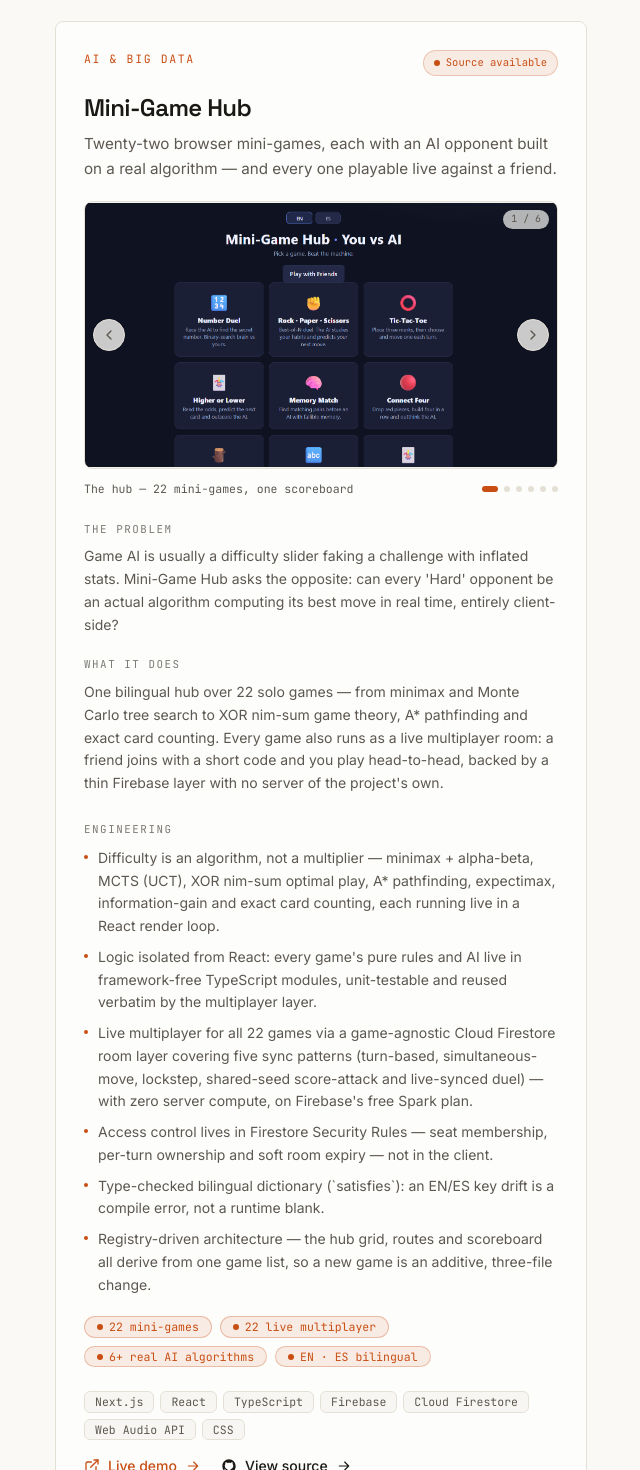
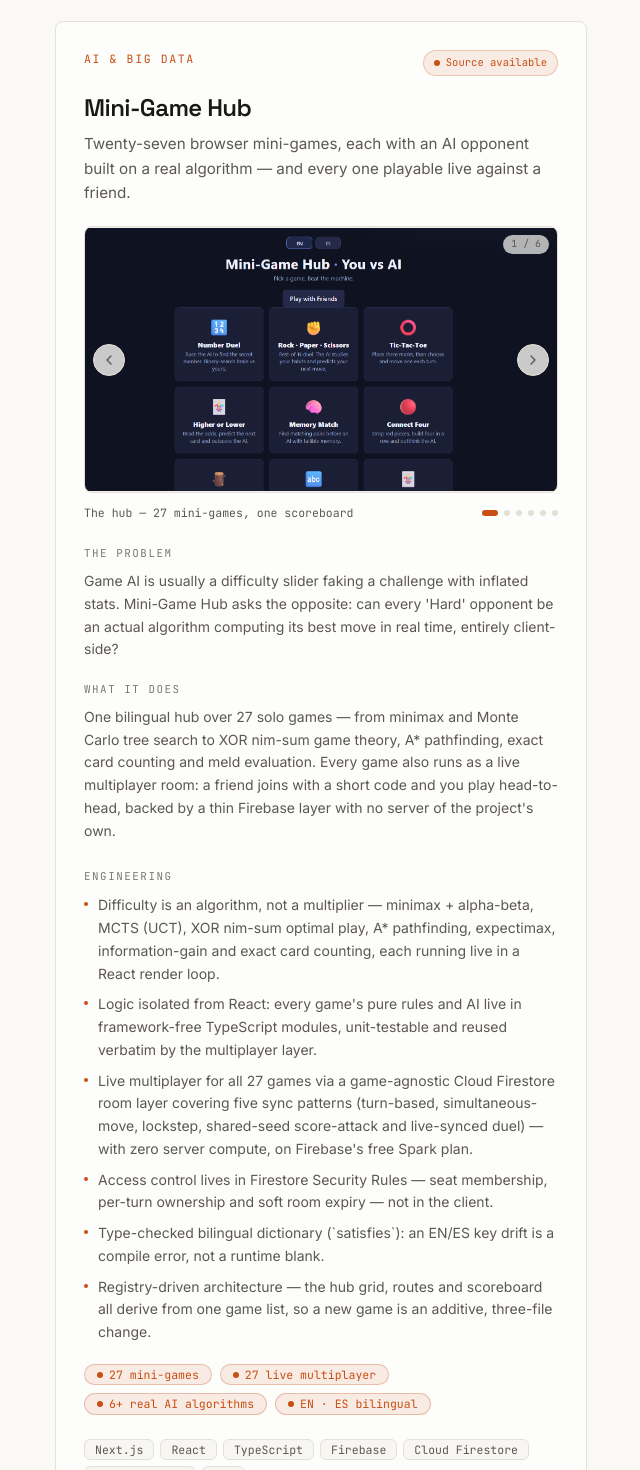
Before and after one commit to JoanOliver04/portfolio, a Next.js app: page / in a window 1280 px wide. Shown: the part 4120-5590 px from the top of the page, without its empty margins (41-681 px from the left). Built offline with nearby package versions, Linux system fonts and the light colour scheme.

Commit message:
Update Mini-Game Hub portfolio details

```diff
--- a/src/content/projects.ts
+++ b/src/content/projects.ts
@@ -264,7 +264,7 @@ export const projects: Project[] = [
     images: [
       {
         src: "/projects/minigame-hub/01-home.png",
-        caption: { en: "The hub — 22 mini-games, one scoreboard", es: "El hub — 22 minijuegos, un marcador" },
+        caption: { en: "The hub — 27 mini-games, one scoreboard", es: "El hub — 27 minijuegos, un marcador" },
       },
       {
         src: "/projects/minigame-hub/02-connect-four.png",
@@ -288,22 +288,22 @@ export const projects: Project[] = [
       },
     ],
     tagline: {
-      en: "Twenty-two browser mini-games, each with an AI opponent built on a real algorithm — and every one playable live against a friend.",
-      es: "Veintidós minijuegos de navegador, cada uno con una IA basada en un algoritmo real — y todos jugables en directo contra un amigo.",
+      en: "Twenty-seven browser mini-games, each with an AI opponent built on a real algorithm — and every one playable live against a friend.",
+      es: "Veintisiete minijuegos de navegador, cada uno con una IA basada en un algoritmo real — y todos jugables en directo contra un amigo.",
     },
     problem: {
       en: "Game AI is usually a difficulty slider faking a challenge with inflated stats. Mini-Game Hub asks the opposite: can every 'Hard' opponent be an actual algorithm computing its best move in real time, entirely client-side?",
       es: "La IA de los juegos suele ser un control de dificultad que finge un reto inflando estadísticas. Mini-Game Hub plantea lo contrario: ¿puede cada rival en 'difícil' ser un algoritmo real que calcula su mejor jugada en tiempo real, íntegramente en el cliente?",
     },
     product: {
-      en: "One bilingual hub over 22 solo games — from minimax and Monte Carlo tree search to XOR nim-sum game theory, A* pathfinding and exact card counting. Every game also runs as a live multiplayer room: a friend joins with a short code and you play head-to-head, backed by a thin Firebase layer with no server of the project's own.",
-      es: "Un hub bilingüe sobre 22 juegos en solitario — desde minimax y Monte Carlo tree search hasta teoría de juegos con nim-sum (XOR), pathfinding A* y conteo exacto de cartas. Cada juego funciona además como sala multijugador en directo: un amigo entra con un código corto y jugáis cara a cara, apoyado en una fina capa de Firebase sin servidor propio.",
+      en: "One bilingual hub over 27 solo games — from minimax and Monte Carlo tree search to XOR nim-sum game theory, A* pathfinding, exact card counting and meld evaluation. Every game also runs as a live multiplayer room: a friend joins with a short code and you play head-to-head, backed by a thin Firebase layer with no server of the project's own.",
+      es: "Un hub bilingüe sobre 27 juegos en solitario — desde minimax y Monte Carlo tree search hasta teoría de juegos con nim-sum (XOR), pathfinding A*, conteo exacto de cartas y evaluación de combinaciones. Cada juego funciona además como sala multijugador en directo: un amigo entra con un código corto y jugáis cara a cara, apoyado en una fina capa de Firebase sin servidor propio.",
     },
     highlights: {
       en: [
         "Difficulty is an algorithm, not a multiplier — minimax + alpha-beta, MCTS (UCT), XOR nim-sum optimal play, A* pathfinding, expectimax, information-gain and exact card counting, each running live in a React render loop.",
         "Logic isolated from React: every game's pure rules and AI live in framework-free TypeScript modules, unit-testable and reused verbatim by the multiplayer layer.",
-        "Live multiplayer for all 22 games via a game-agnostic Cloud Firestore room layer covering five sync patterns (turn-based, simultaneous-move, lockstep, shared-seed score-attack and live-synced duel) — with zero server compute, on Firebase's free Spark plan.",
+        "Live multiplayer for all 27 games via a game-agnostic Cloud Firestore room layer covering five sync patterns (turn-based, simultaneous-move, lockstep, shared-seed score-attack and live-synced duel) — with zero server compute, on Firebase's free Spark plan.",
         "Access control lives in Firestore Security Rules — seat membership, per-turn ownership and soft room expiry — not in the client.",
         "Type-checked bilingual dictionary (`satisfies`): an EN/ES key drift is a compile error, not a runtime blank.",
         "Registry-driven architecture — the hub grid, routes and scoreboard all derive from one game list, so a new game is an additive, three-file change.",
@@ -311,15 +311,15 @@ export const projects: Project[] = [
       es: [
         "La dificultad es un algoritmo, no un multiplicador — minimax + alfa-beta, MCTS (UCT), juego óptimo con nim-sum (XOR), pathfinding A*, expectimax, ganancia de información y conteo exacto de cartas, todo en tiempo real dentro del render de React.",
         "Lógica aislada de React: las reglas puras y la IA de cada juego viven en módulos de TypeScript sin framework, testables por unidad y reutilizados tal cual por el multijugador.",
-        "Multijugador en directo para los 22 juegos mediante una capa de salas en Cloud Firestore agnóstica al juego, con cinco patrones de sincronización (por turnos, movimiento simultáneo, lockstep, score-attack con semilla compartida y duelo sincronizado en vivo) — sin cómputo en servidor, en el plan gratuito Spark de Firebase.",
+        "Multijugador en directo para los 27 juegos mediante una capa de salas en Cloud Firestore agnóstica al juego, con cinco patrones de sincronización (por turnos, movimiento simultáneo, lockstep, score-attack con semilla compartida y duelo sincronizado en vivo) — sin cómputo en servidor, en el plan gratuito Spark de Firebase.",
         "El control de acceso vive en las Security Rules de Firestore — pertenencia al asiento, propiedad del turno y expiración blanda de la sala — no en el cliente.",
         "Diccionario bilingüe con comprobación de tipos (`satisfies`): un desajuste de claves EN/ES es un error de compilación, no un hueco en tiempo de ejecución.",
         "Arquitectura dirigida por registro — la parrilla del hub, las rutas y el marcador derivan de una única lista de juegos, así que añadir un juego es un cambio aditivo de tres ficheros.",
       ],
     },
     metrics: [
-      { en: "22 mini-games", es: "22 minijuegos" },
-      { en: "22 live multiplayer", es: "22 con multijugador" },
+      { en: "27 mini-games", es: "27 minijuegos" },
+      { en: "27 live multiplayer", es: "27 con multijugador" },
       { en: "6+ real AI algorithms", es: "6+ algoritmos de IA reales" },
       { en: "EN · ES bilingual", es: "Bilingüe EN · ES" },
     ],
```
